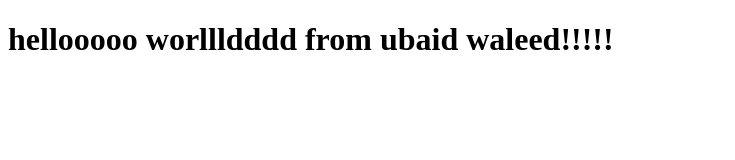
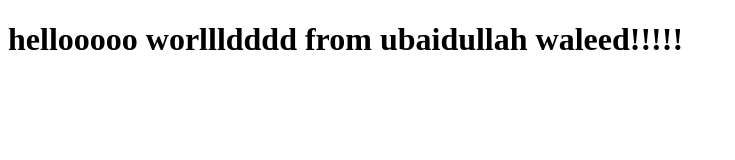
Before and after one commit to ubaid-waleed-epesys/Bootcamp2020Sample, a plain HTML site: page index.html in a window 1280 px wide. Shown: the whole page, without its empty margins (0-735 px from the left). Drawn offline with Linux system fonts and the light colour scheme.

Commit message:
Update index.html

```diff
--- a/index.html
+++ b/index.html
@@ -7,6 +7,6 @@
     <title>Document</title>
   </head>
   <body>
-    <h1>hellooooo worllldddd from ubaid waleed!!!!!</h1>
+    <h1>hellooooo worllldddd from ubaidullah waleed!!!!!</h1>
   </body>
 </html>
```
